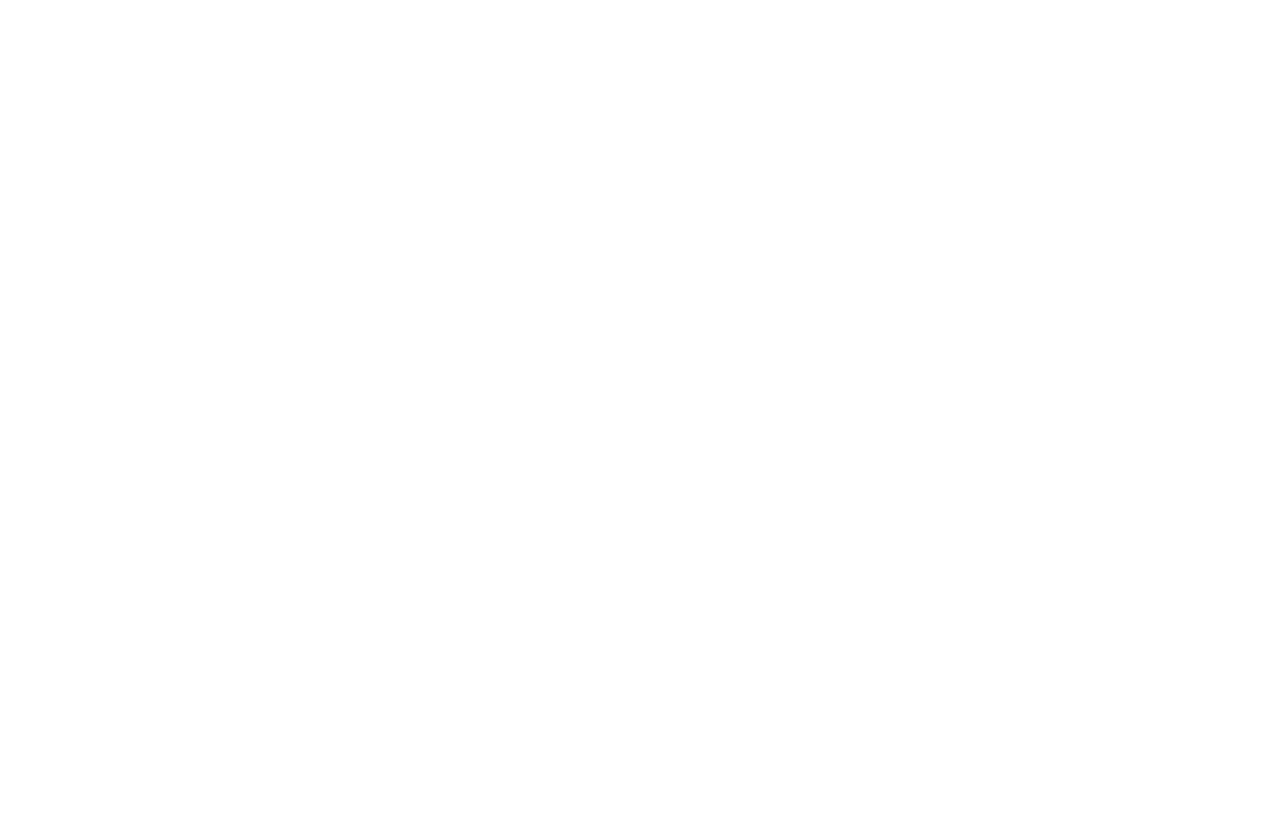
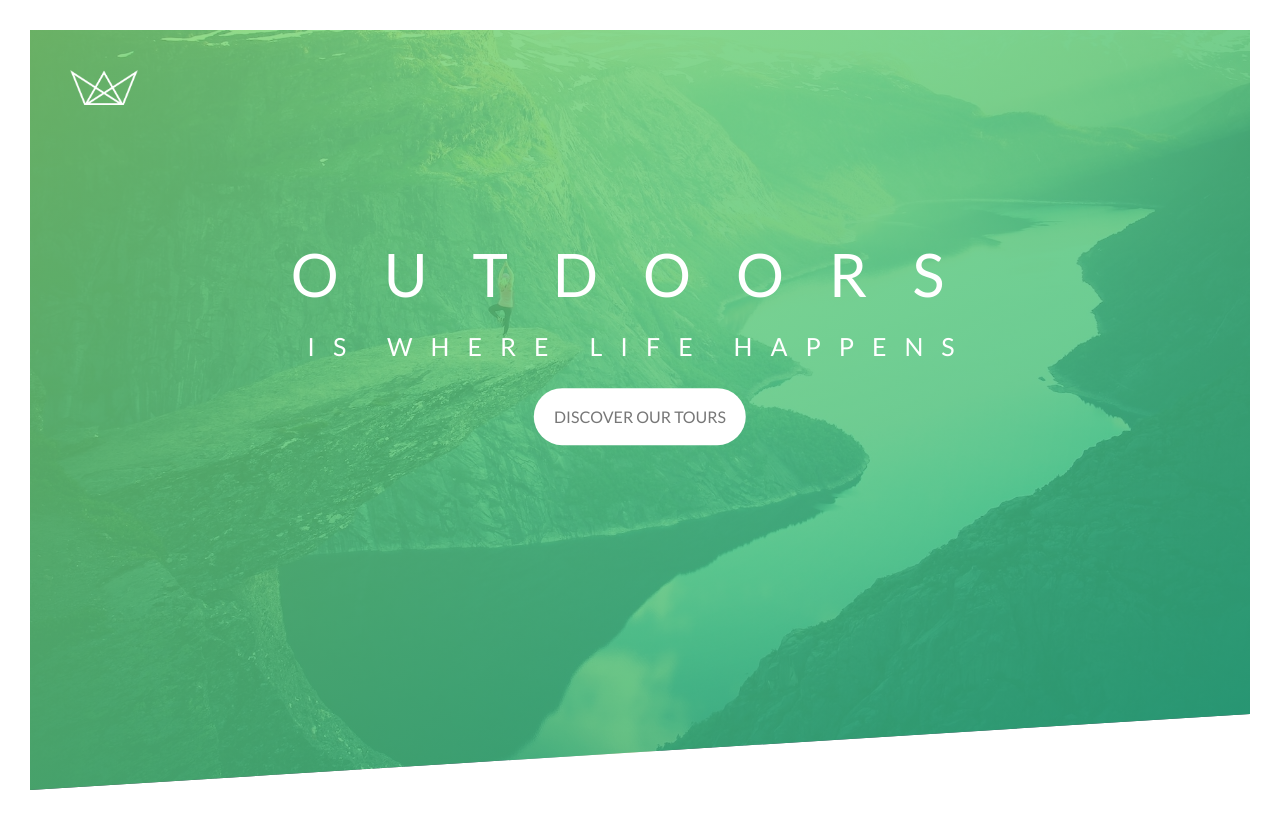
Before and after one commit to KimThomas/advanced-css-projects, a plain HTML site: page Natours/index.html in a window 1280 px wide. Drawn offline with Linux system fonts and the light colour scheme.

Commit message:
complete natours-project header section

```diff
--- a/Natours/css/style.css
+++ b/Natours/css/style.css
@@ -19,4 +19,113 @@ body {
   font-size: 16px;
   line-height: 1.7;
   color: #777;
+  padding: 30px;
 }
+
+.header {
+  height: 95vh;
+  background-image: linear-gradient(to right bottom, rgba(126, 213, 111, 0.8), rgba(40, 180, 133, 0.8)), url("../img/hero.jpg");
+  background-size: cover;
+  background-position: top;
+  clip-path: polygon(0 0, 100% 0%, 100% 90%, 0 100%);
+  position: relative;
+}
+
+.logo-box {
+  position: absolute;
+  left: 40px;
+  top: 40px;
+}
+
+.logo {
+  height: 35px;
+}
+
+.text-box {
+  position: absolute;
+  left: 50%;
+  top: 40%;
+  transform: translate(-50%, -50%);
+  text-align: center;
+}
+
+
+.heading-primary {
+  color: #fff;
+  text-transform: uppercase;
+  backface-visibility: hidden;
+  margin-bottom: 20px;
+}
+
+.heading-primary-main {
+  display: block;
+  font-size: 60px;
+  font-weight: 400;
+  letter-spacing: 45px;
+  animation-name: moveOnLeft;
+  animation-duration: 1s;
+  animation-timing-function: ease-out;
+}
+
+.heading-primary-sub {
+  display: block;
+  font-size: 25px;
+  font-weight: 400;
+  letter-spacing: 18px;
+  animation: moveOnRight 1s ease-out;
+}
+
+@keyframes moveOnLeft {
+  0% {
+    opacity: 0;
+    transform: translateX(-20%);
+  }
+
+  80% {
+    transform: translateX(2%);
+  }
+
+  100% {
+    opacity: 1;
+    transform: translate(0);
+  }
+}
+
+@keyframes moveOnRight {
+  0% {
+    opacity: 0;
+    transform: translateX(20%);
+  }
+
+  80% {
+    transform: translateX(-2%);
+  }
+
+  100% {
+    opacity: 1;
+    transform: translate(0);
+  }
+}
+
+.btn:link, .btn:visited {
+  text-transform: uppercase;
+  text-decoration: none;
+  padding: 15px 20px;
+  display: inline-block;
+  border-radius: 100px;
+}
+
+.btn-white {
+  background-color: #fff;
+  color: #777;
+}
+
+.btn:hover {
+  box-shadow: 0 10px 20px rgba(0, 0, 0, 0.3);
+  transform: scale(1.2);
+}
+
+.btn:active {
+  transform: scale(1);
+  box-shadow: 0 5px 10px rgba(0, 0, 0, 0.3);
+}
--- a/Natours/index.html
+++ b/Natours/index.html
@@ -11,8 +11,19 @@
 
   <title>Natours | Exciting tours for adventurous people</title>
 </head>
+
 <body>
-
-
+<header class="header">
+  <div class="logo-box">
+    <img src="./img/logo-white.png" alt="logo" class="logo">
+  </div>
+  <div class="text-box">
+    <h1 class="heading-primary">
+      <span class="heading-primary-main">Outdoors</span>
+      <span class="heading-primary-sub">is where life happens</span>
+    </h1>
+    <a href="#" class="btn btn-white">Discover our tours</a>
+  </div>
+</header>
 </body>
 </html>
```
Lines whose indentation alone changed are shown as unchanged.
